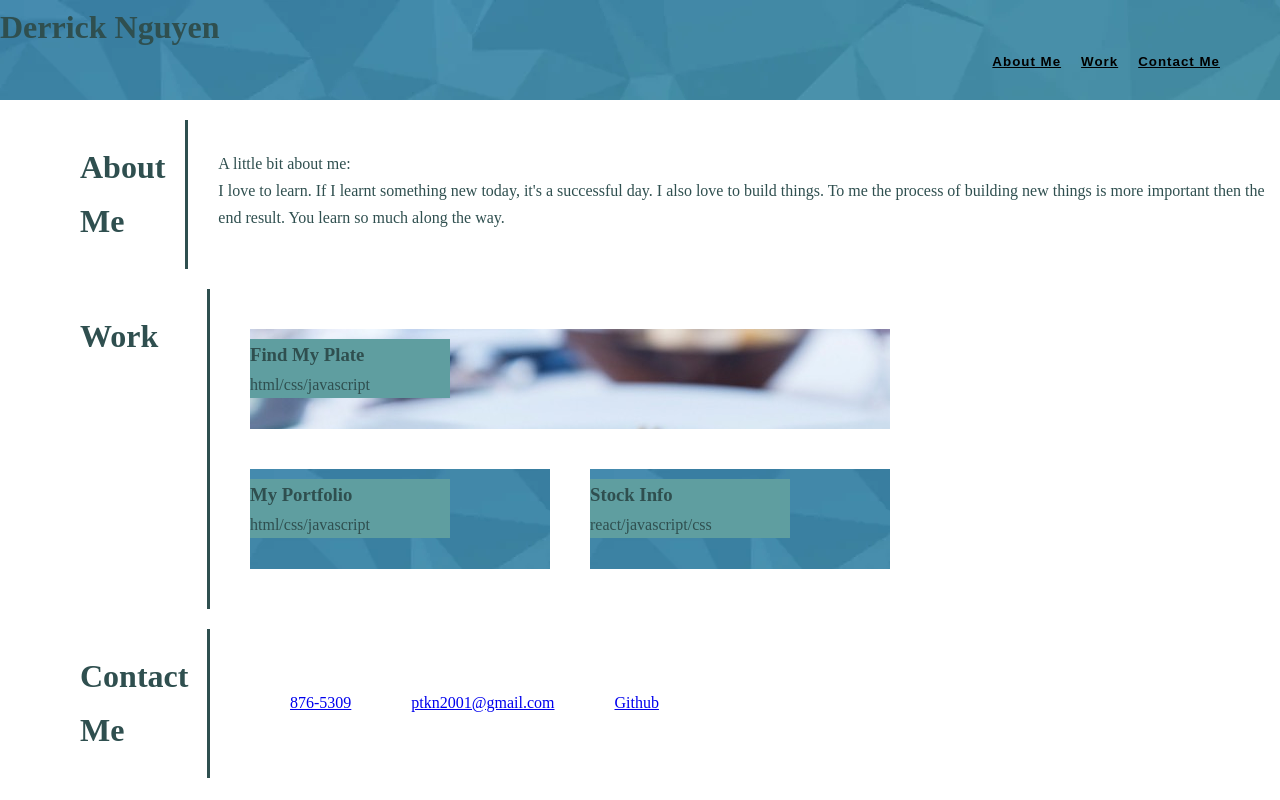
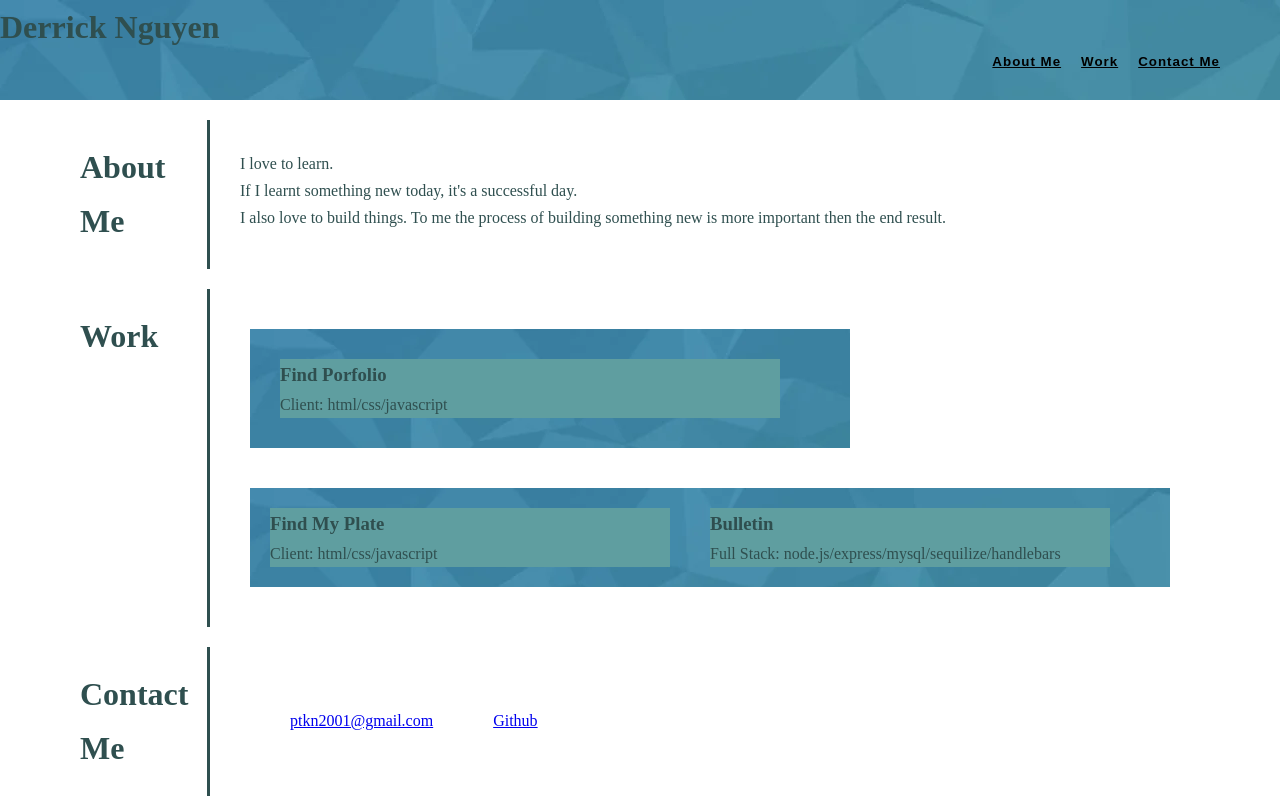
Before and after one commit to ptkn2001/MyPortfolio, a plain HTML site: page index.html in a window 1280 px wide. Drawn offline with Linux system fonts and the light colour scheme.

Commit message:
adding new project and fixed some styles

```diff
--- a/assets/css/style.css
+++ b/assets/css/style.css
@@ -71,10 +71,10 @@ h2 {
 }
 
 .work-content-main {
-    width: 640px;
-    height: 100px;
+    width: 600px;
+    padding: 30px;
     margin: 20px;
-    background: url(../img/foodplate.jpg) no-repeat;
+    background: url(../img/header.png) no-repeat;
 }
 
 .work-content-main:hover {
@@ -82,36 +82,46 @@ h2 {
     cursor: pointer;
 }
 
-.work-content-main h3,
+.work-content-main h3 {
+    background-color: cadetblue;
+    white-space: nowrap;
+    width: 500px;
+}
+
+.work-content-main p {
+    background-color: cadetblue;
+    white-space: nowrap;
+    width: 500px;
+}
+
+.work-content-secondary {
+    display: flex;
+    flex-direction: row;
+    width: 100%;
+    margin: 20px;
+    background: url(../img/header.png) no-repeat;
+}
+
 .work-content-secondary h3 {
     background-color: cadetblue;
     white-space: nowrap;
-    width: 200px;
-    margin-top: 10px;
+    width: 400px;
 }
 
-.work-content-main p,
 .work-content-secondary p {
     background-color: cadetblue;
     white-space: nowrap;
-    width: 200px;
+    width: 400px;
 }
 
-.work-content-secondary {
-    width: 300px;
-    height: 100px;
+#work_content_2,
+#work_content_3 {
     margin: 20px;
-    background: url(../img/header.png) no-repeat;
 }
 
 .work-content-secondary:hover {
     opacity: 0.8;
     cursor: pointer;
-}
-
-#work_content_secondary {
-    display: flex;
-    flex-direction: row;
 }
 
 .contact-info {
--- a/assets/js/script.js
+++ b/assets/js/script.js
@@ -3,15 +3,16 @@ const content2El = document.querySelector('#work_content_2');
 const content3El = document.querySelector('#work_content_3');
 
 contentMainEl.addEventListener('click', event => {
-    let url = "https://troyat88.github.io/Find-My-Plate/";
+    let url = "https://dkn-Portfolio.herokuapp.com/";
     window.open(url);
 });
 
 content2El.addEventListener('click', event => {
-    let url = "https://ptkn2001.github.io/MyPortfolio/";
+    let url = "https://dkn-findmyplate.herokuapp.com/";
     window.open(url);
 });
 
 content3El.addEventListener('click', event => {
-    /*TODO: at the later time when this project is completed. */
+    let url = "https://npems2.herokuapp.com/";
+    window.open(url);
 });
--- a/index.html
+++ b/index.html
@@ -23,27 +23,27 @@
     <div id="about_me" class="about-me">
         <h2>About Me</h2>
         <div class="about-me-content">
-            <p>A little bit about me:</p>
-            <p>I love to learn. If I learnt something new today, it's a successful day. I also love to build things. To me the process of building new things is more important then the end result. You learn so much along the way.
-            </p>
+            <p>I love to learn.</p>
+            <p>If I learnt something new today, it's a successful day.</p>
+            <p>I also love to build things. To me the process of building something new is more important then the end result.</p>
         </div>
     </div>
 
     <div id="work" class="work">
         <h2>Work</h2>
-        <div id="work_content" class="work-content">
+        <div class="work-content">
             <div id="work_content_main" class="work-content-main">
-                <h3>Find My Plate</h3>
-                <p>html/css/javascript</p>
+                <h3>Find Porfolio</h3>
+                <p>Client: html/css/javascript</p>
             </div>
-            <div id="work_content_secondary">
-                <div id="work_content_2" class="work-content-secondary">
-                    <h3>My Portfolio</h3>
-                    <p>html/css/javascript</p>
+            <div class="work-content-secondary">
+                <div id="work_content_2">
+                    <h3>Find My Plate</h3>
+                    <p>Client: html/css/javascript</p>
                 </div>
-                <div id="work_content_3" class="work-content-secondary">
-                    <h3>Stock Info</h3>
-                    <p>react/javascript/css</p>
+                <div id="work_content_3">
+                    <h3>Bulletin</h3>
+                    <p>Full Stack: node.js/express/mysql/sequilize/handlebars</p>
                 </div>
             </div>
         </div>
@@ -52,7 +52,6 @@
     <div id="contact_me" class="contact-me">
         <h2>Contact Me</h2>
         <div class="contact-info">
-            <a href="#">876-5309</a>
             <a href="mailto:ptkn2001@gmail.com">ptkn2001@gmail.com</a>
             <a href="https://github.com/ptkn2001" target="_blank">Github</a>
         </div>
```
Also changed, not shown: assets/img/bulletin.jpg (added).
